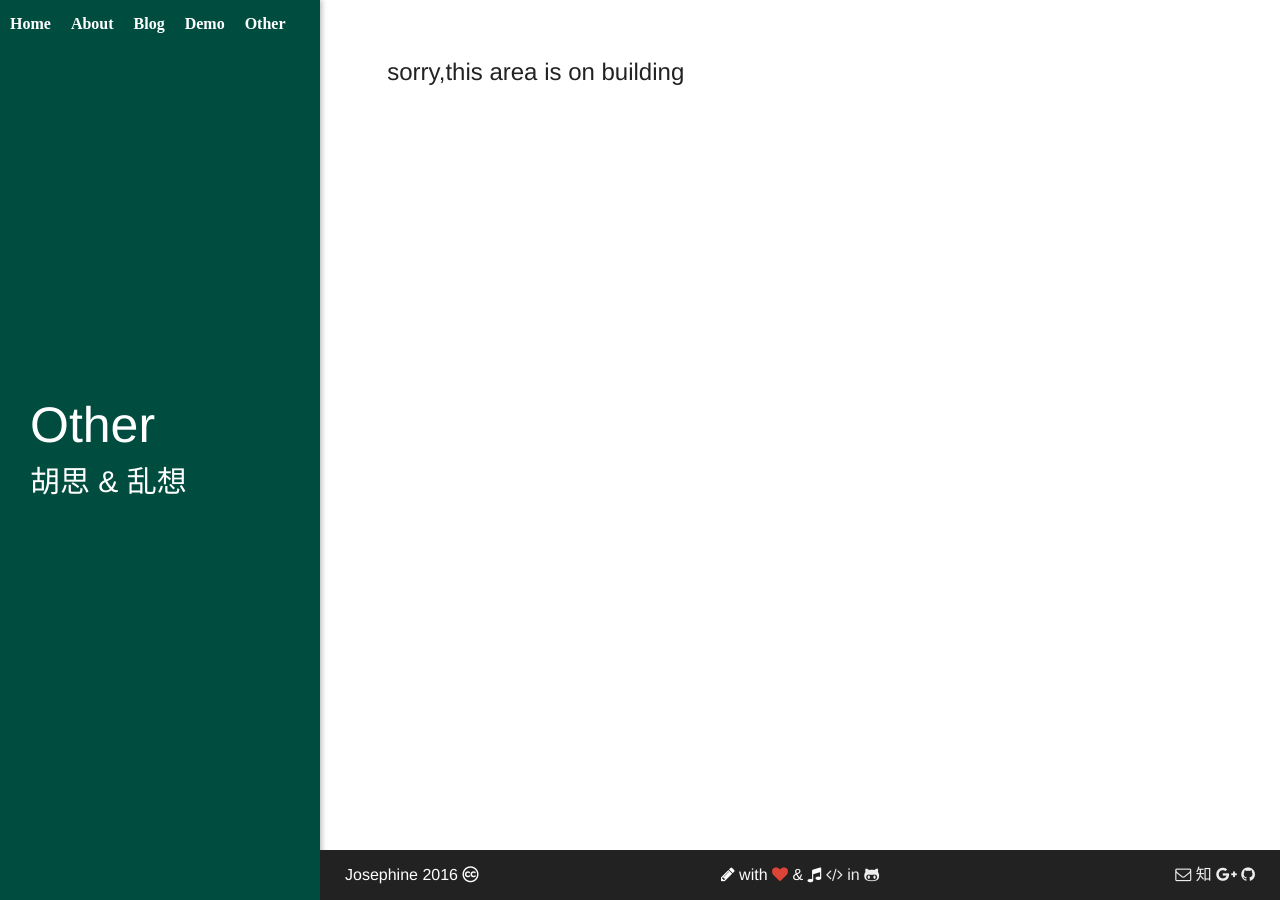
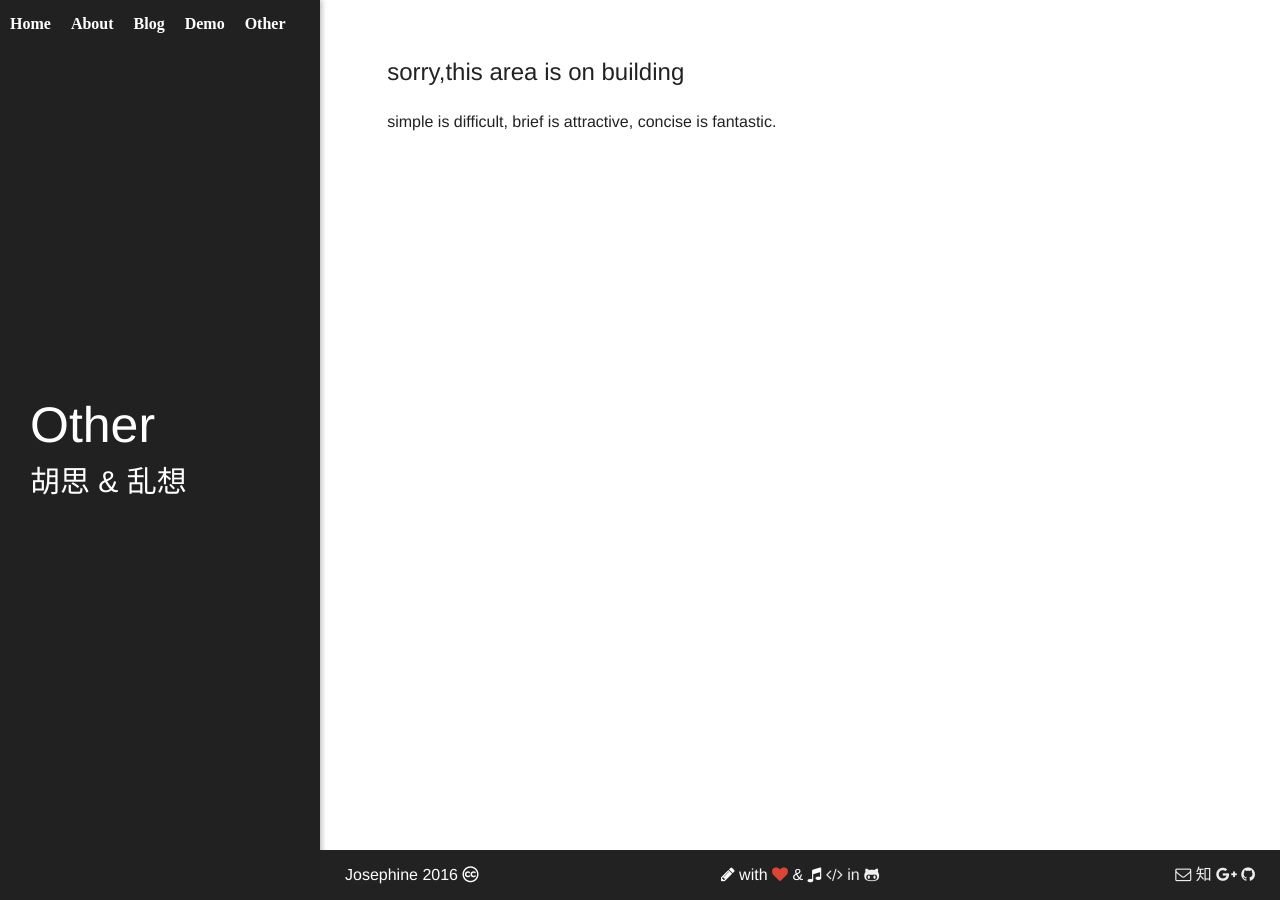
Before and after one commit to jsm1003/ZinCode.github.io, a Jekyll site: the page built from page/other.html, in a window 1280 px wide. Built offline with Jekyll 4.4.1, drawn with Linux system fonts in a browser that asks for light colours; nearby versions of some CDN libraries; some of the changed lines change nothing that is shown.

Commit message:
fix css bugs

```diff
--- a/css/main.css
+++ b/css/main.css
@@ -182,7 +182,7 @@
 	text-align: justify;
 	word-wrap: break-word;
 }
-article ul li,article table tr{
+article ul li,article ol li,article table tr{
 	line-height: 1.5;
 }
 article table{
--- a/js/changeColor.js
+++ b/js/changeColor.js
@@ -5,14 +5,17 @@
 		bar = document.querySelectorAll('.bar');
 	var colors = [
 		"#B71C1C",  // red
-		"#1A237E",  // indigo
+		"#1A237E",  // indigo blue 以后可能要删除
 		"#004D40",  // teal
 		"#212121",  // gray
 		"#1FA67A",  // FontAwesome color
 		"#058",
 		"#976f3c",	//yellow
 		"#455a64",	//gray
-		"#db4437"	//red
+		"#db4437",	//red
+		"#75572e",	//dark yellow
+		"#d32f2f",	//red
+		"#1b5e20"	//green
 	];
 	setTimeout(function(){
 		 body.style.opacity = 1;
@@ -23,7 +26,7 @@
 	setInterval(function(){
 		var rand = Math.floor(Math.random() * colors.length);
 		header.style['background-color'] = colors[rand];
-	},13000);
+	},18000);
 	// for(var i = 0;i<bars.length;i++){
 	// 	bars[i].onmouseover = function(){
 	// 		this.style['background-color'] =
--- a/page/other.html
+++ b/page/other.html
@@ -7,4 +7,5 @@
 ---
 <h2 class="other">
 	sorry,this area is on building
+	<h3>simple is difficult, brief is attractive, concise is fantastic.</h3>
 </h2>
```
